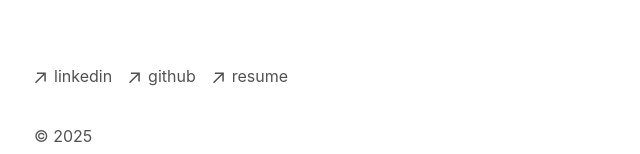
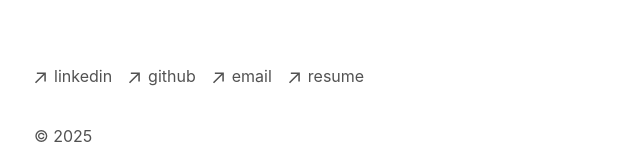
Before and after one commit to austinfoley/austin-foleys-portfolio, a Next.js app: page / in a window 1280 px wide. Shown: the part 528-682 px from the top of the page, without its empty margins (318-958 px from the left). Built offline with nearby package versions, Linux system fonts and the light colour scheme.

Commit message:
Added Email and Resume

```diff
--- a/app/components/footer.tsx
+++ b/app/components/footer.tsx
@@ -35,10 +35,21 @@
             className="flex items-center transition-all hover:text-neutral-800 dark:hover:text-neutral-100"
             rel="noopener noreferrer"
             target="_blank"
-            href="https://github.com/vercel/next.js"
+            href="https://github.com/austinfoley"
           >
             <ArrowIcon />
             <p className="ml-2 h-7">github</p>
+          </a>
+        </li>
+            <li>
+          <a
+            className="flex items-center transition-all hover:text-neutral-800 dark:hover:text-neutral-100"
+            rel="noopener noreferrer"
+            target="_blank"
+            href="mailto:austfoley@gmail.com"
+          >
+            <ArrowIcon />
+            <p className="ml-2 h-7">email</p>
           </a>
         </li>
         <li>
@@ -46,7 +57,7 @@
             className="flex items-center transition-all hover:text-neutral-800 dark:hover:text-neutral-100"
             rel="noopener noreferrer"
             target="_blank"
-            href="https://vercel.com/templates/next.js/portfolio-starter-kit"
+            href="app/assets/resume/Austin_Foley_2025_MASTERResume_WEBDEV.pdf"
           >
             <ArrowIcon />
             <p className="ml-2 h-7">resume</p>
```
